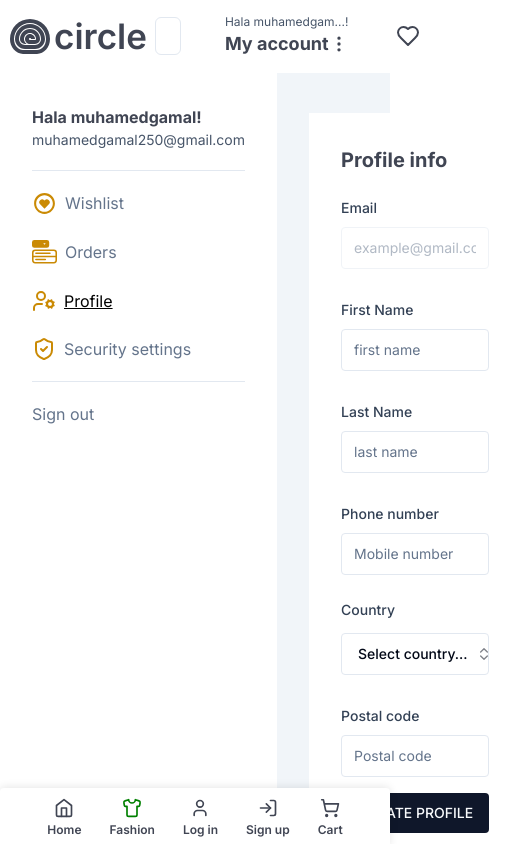
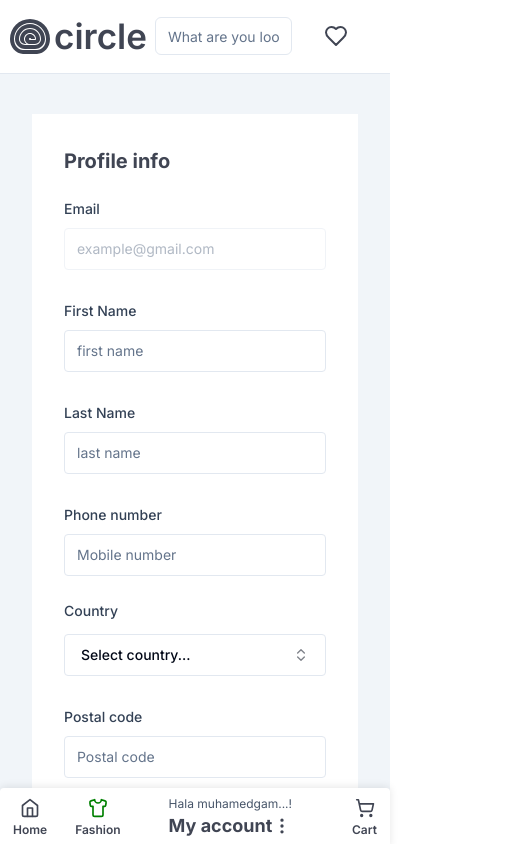
Before and after one commit to MuhamedGamall/circle-shopping, a Next.js app: page /profile in a window 390 px wide. Shown: the top 844 px of the page, 521 px wide, since content can reach past the window. Built offline with nearby package versions, Linux system fonts and the light colour scheme.

Commit message:
update: sidebar navbar mobile bar media qoury

```diff
--- a/src/app/(user)/_components/sidebar.tsx
+++ b/src/app/(user)/_components/sidebar.tsx
@@ -9,7 +9,7 @@ import { BsMenuButtonFill } from "react-icons/bs";
 export default function Sidebar() {
   const pathName = usePathname();
   return (
-    <div className="flex flex-col p-8 sticky left-0 top-0 h-screen w-[280px] bg-white">
+    <div className="hidden sm:flex flex-col p-8 sticky left-0 top-0 h-screen w-[280px] bg-white">
       <div className="flex flex-col border-b pb-5 mb-5 h-fit">
         <h3 className=" font-bold text-[16x]  text-secondMain whitespace-nowrap">
           Hala {"muhamedgamal"}!
--- a/src/app/(user)/layout.tsx
+++ b/src/app/(user)/layout.tsx
@@ -6,7 +6,7 @@ export default function RootLayout({
   children: React.ReactNode;
 }>) {
   return (
-    <div className="bg-slate-100 flex w-full">
+    <div className="bg-slate-100 flex w-full border-t">
       <Sidebar />
       <div className="mx-8 w-full">{children}</div>
     </div>
--- a/src/app/(user)/profile/page.tsx
+++ b/src/app/(user)/profile/page.tsx
@@ -33,7 +33,7 @@ export default function ProfilePage() {
 console.log(isValid);
 
   return (
-    <section className="bg-white p-8 mt-10">
+    <section className="bg-white p-8 my-10">
       <SectionTitle title="Profile info" className="mb-5" />
       <Form {...form}>
         <form
--- a/src/components/header/nav-links.tsx
+++ b/src/components/header/nav-links.tsx
@@ -37,7 +37,10 @@ export default function NavLinks() {
           </Link>
         </div>
       ) : (
+        <div className="sm:block hidden">
+
         <AccountMenu />
+        </div>
       )}
       <div className="">
         <Link
--- a/src/components/mobile-bar.tsx
+++ b/src/components/mobile-bar.tsx
@@ -1,6 +1,7 @@
 import { Home, LogIn, Shirt, ShoppingCart, User } from "lucide-react";
 import Link from "next/link";
 import React from "react";
+import AccountMenu from "./account-menu";
 
 export default function MoblieBar() {
   const user = null;
@@ -25,7 +26,7 @@ export default function MoblieBar() {
         <Shirt className={"h-5 w-5 "} color="green" />
         Fashion
       </Link>
-      {!user ? (
+      {user ? (
         <div className="flex items-center gap-7">
           <Link
             href="/sign-in"
@@ -47,15 +48,7 @@ export default function MoblieBar() {
           </Link>
         </div>
       ) : (
-        <Link
-          href="/account"
-          className={
-            "flex flex-col gap-1 text-secondMain whitespace-nowrap justify-center items-center text-xs font-semibold transition-all hover:opacity-[.6] "
-          }
-        >
-          <User className={"h-5 w-5 "} />
-          My account
-        </Link>
+        <AccountMenu />
       )}
       <Link
         href="/cart"
```
